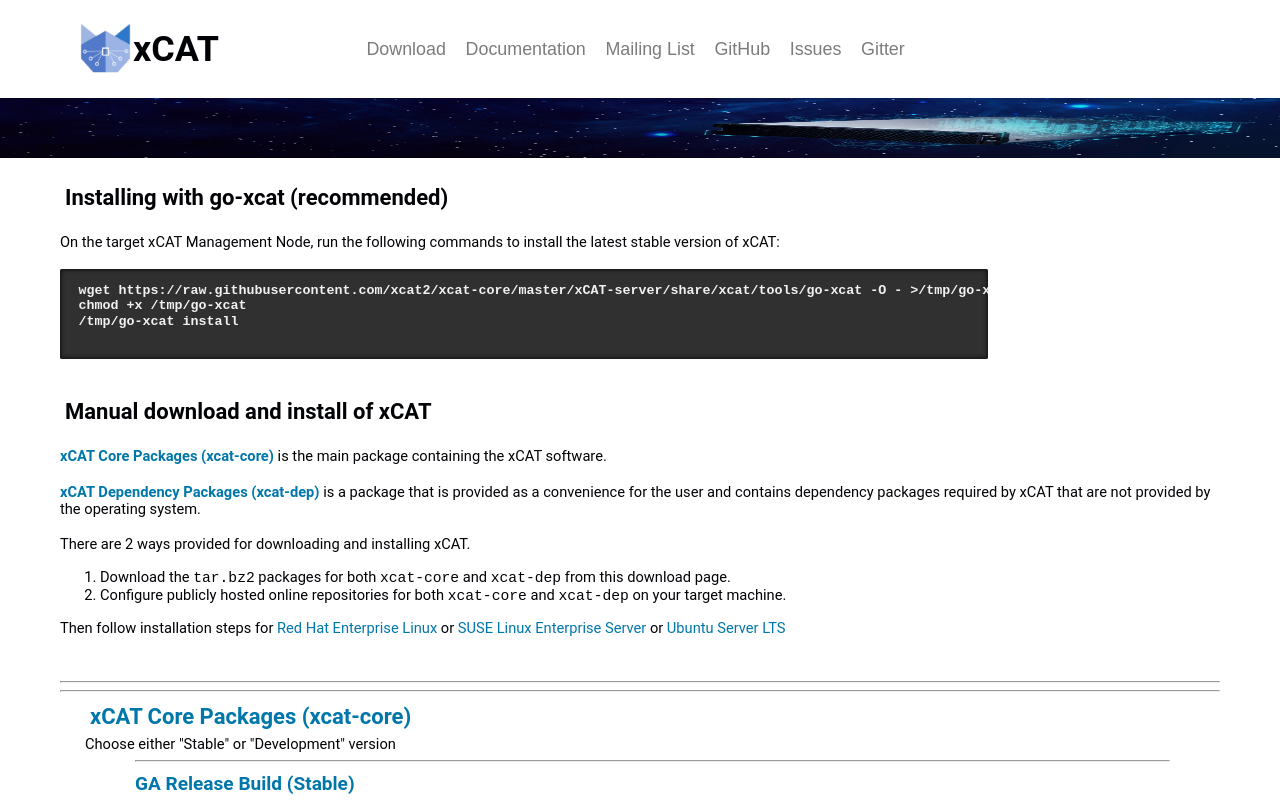
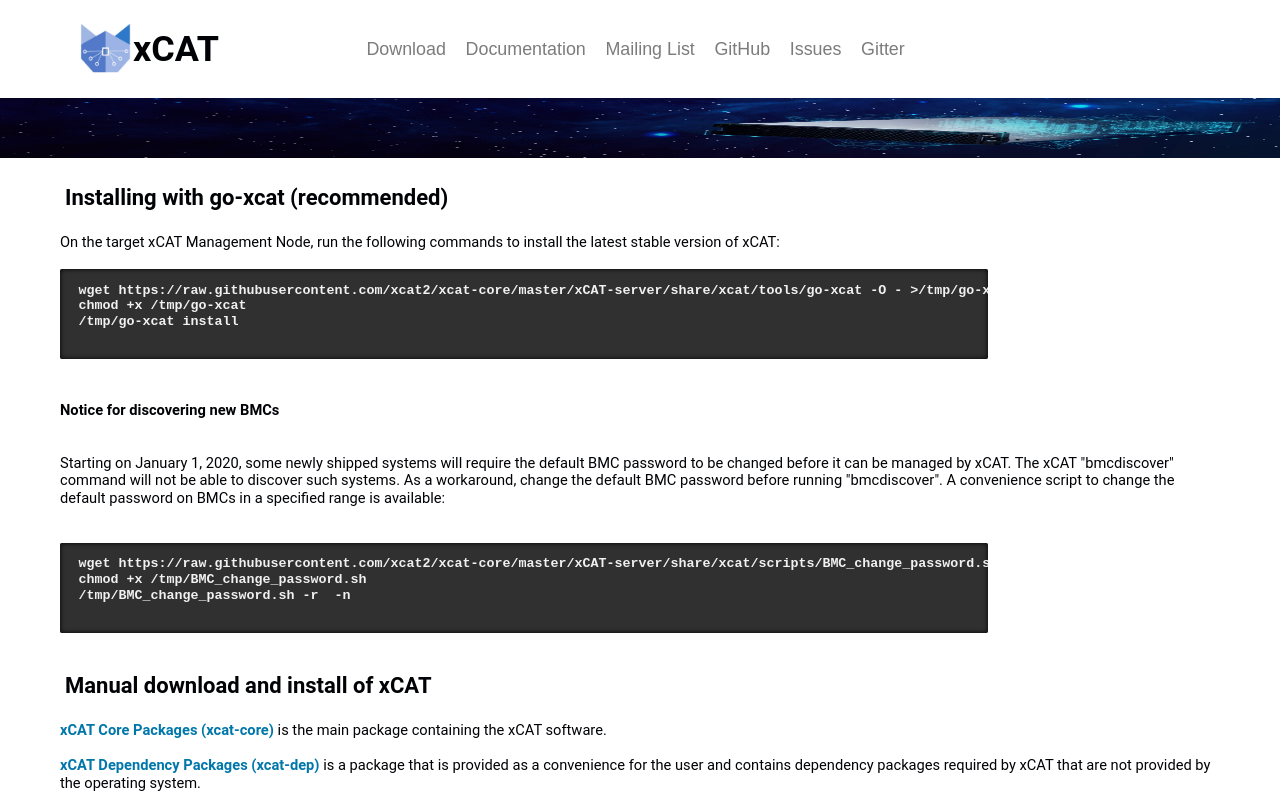
Before and after one commit to xcat2/xcat2.github.io, a plain HTML site: page download.html in a window 1280 px wide. Shown: the top 800 px of the page. Drawn offline with Linux system fonts and the light colour scheme.

Commit message:
BMC change password notice

```diff
--- a/download.html
+++ b/download.html
@@ -121,6 +121,20 @@ chmod +x /tmp/go-xcat
             </div>
             <br><br>
 
+            <h4>Notice for discovering new BMCs</h4>
+            <br>
+            Starting on January 1, 2020, some newly shipped systems will require the default BMC password to be changed before it can be managed by xCAT. The xCAT "bmcdiscover" command will not be able to discover such systems. As a workaround, change the default BMC password before running "bmcdiscover". A convenience script to change the default password on BMCs in a specified range is available:<br>
+            <br>
+            <br>
+
+            <div id="code_box">
+                <pre class="codetext">
+wget https://raw.githubusercontent.com/xcat2/xcat-core/master/xCAT-server/share/xcat/scripts/BMC_change_password.sh -O - &gt;/tmp/BMC_change_password.sh
+chmod +x /tmp/BMC_change_password.sh
+/tmp/BMC_change_password.sh -r <range> -n <new BMC password>
+</pre>
+            </div>
+            <br><br>
             <h2>Manual download and install of xCAT</h2>
             <br>
             <b><a href="#xcat-core">xCAT Core Packages (xcat-core)</a></b> is the main package containing the xCAT software.
```
